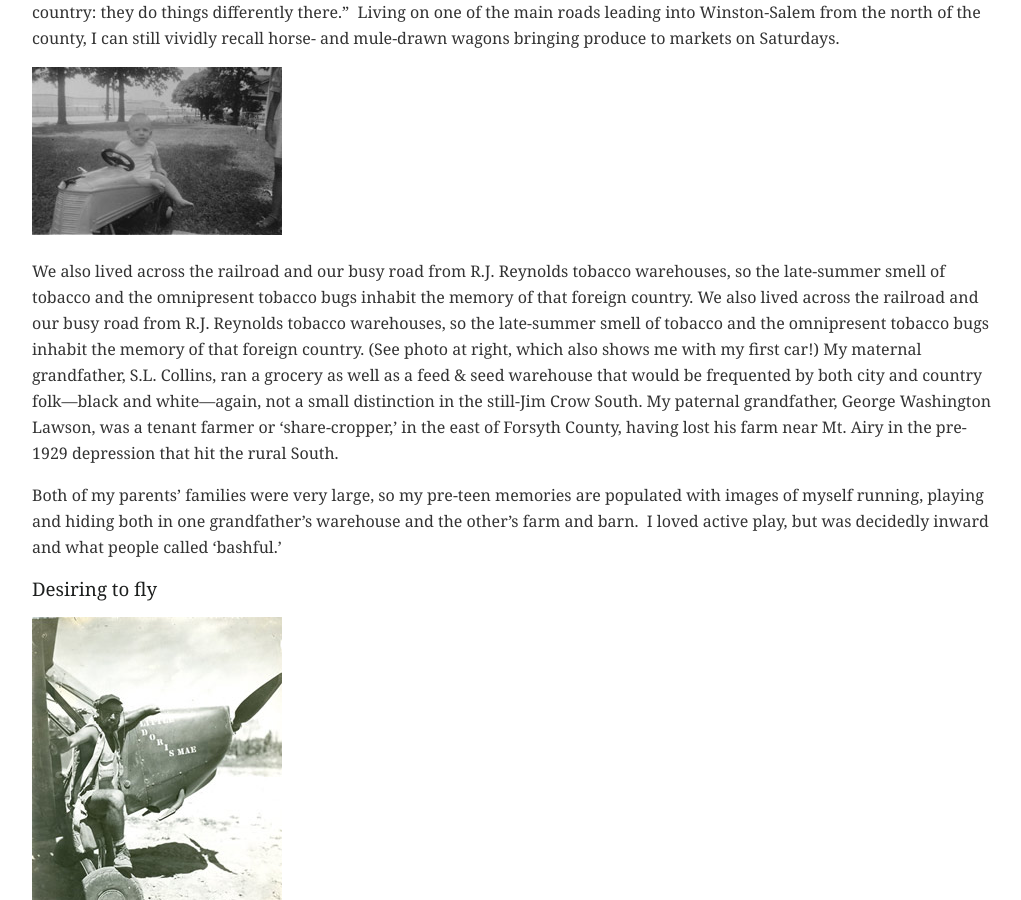
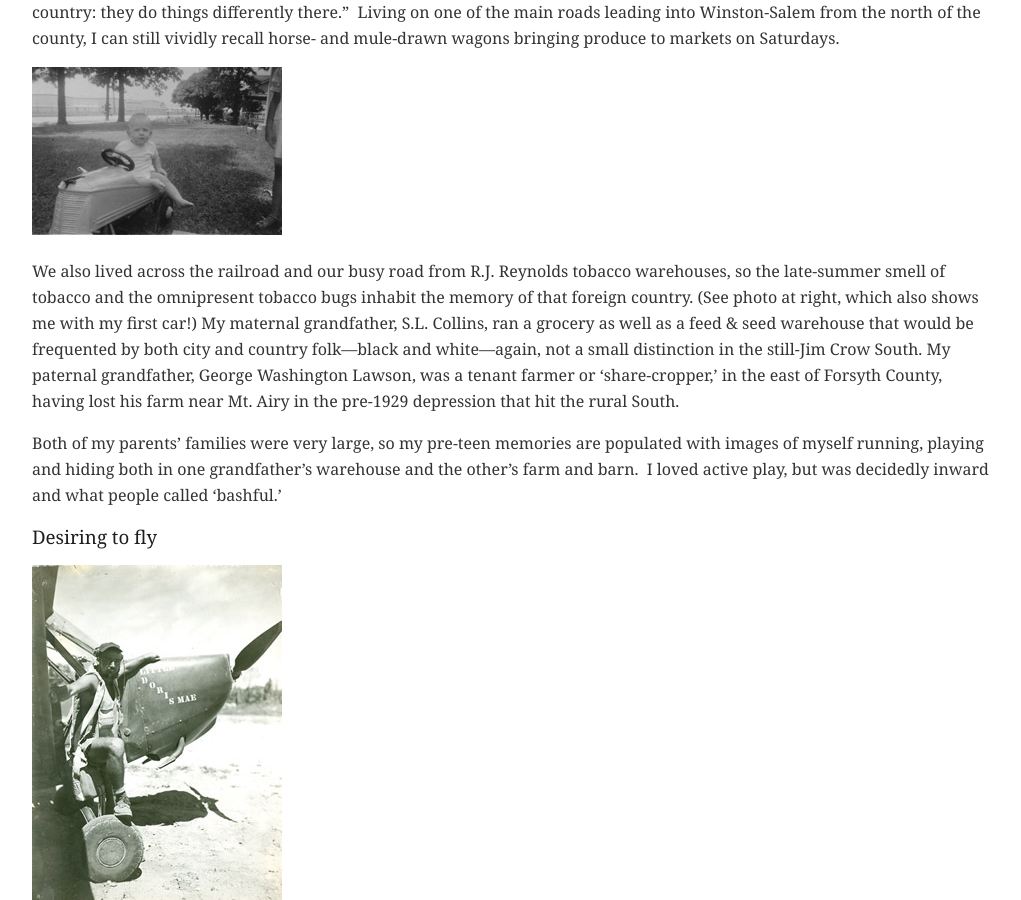
Before and after one commit to jacknlawson/jacknlawson.github.io, a Jekyll site: the page built from aboutjack.md, in a window 1280 px wide and 900 px high, scrolled down 383 px. Shown: the whole window, without its empty margins (128-1149 px from the left). Built offline with Jekyll 4.4.1, drawn with Linux system fonts in a browser that asks for light colours; comment, search, counter and statistics services are not loaded; some of the changed text lies outside the part shown.

Commit message:
Two typo change

```diff
--- a/aboutjack.md
+++ b/aboutjack.md
@@ -11,7 +11,7 @@ L.P. Hartley’s opening sentence in _The Go-Between_ could aptly describe wha
 
 ![A picture of Jack Lawson with his first car](http://jacknlawson.com/images/first-car.jpg)
 
-We also lived across the railroad and our busy road from R.J. Reynolds tobacco warehouses, so the late-summer smell of tobacco and the omnipresent tobacco bugs inhabit the memory of that foreign country. We also lived across the railroad and our busy road from R.J. Reynolds tobacco warehouses, so the late-summer smell of tobacco and the omnipresent tobacco bugs inhabit the memory of that foreign country. (See photo at right, which also shows me with my first car!) My maternal grandfather, S.L. Collins, ran a grocery as well as a feed & seed warehouse that would be frequented by both city and country folk—black and white—again, not a small distinction in the still-Jim Crow South. My paternal grandfather, George Washington Lawson, was a tenant farmer or ‘share-cropper,’ in the east of Forsyth County, having lost his farm near Mt. Airy in the pre-1929 depression that hit the rural South.
+We also lived across the railroad and our busy road from R.J. Reynolds tobacco warehouses, so the late-summer smell of tobacco and the omnipresent tobacco bugs inhabit the memory of that foreign country. (See photo at right, which also shows me with my first car!) My maternal grandfather, S.L. Collins, ran a grocery as well as a feed & seed warehouse that would be frequented by both city and country folk—black and white—again, not a small distinction in the still-Jim Crow South. My paternal grandfather, George Washington Lawson, was a tenant farmer or ‘share-cropper,’ in the east of Forsyth County, having lost his farm near Mt. Airy in the pre-1929 depression that hit the rural South.
 
 Both of my parents’ families were very large, so my pre-teen memories are populated with images of myself running, playing and hiding both in one grandfather’s warehouse and the other’s farm and barn.  I loved active play, but was decidedly inward and what people called ‘bashful.’
 
```
Also changed, not shown: other parts of aboutjack.md (+1 -1 lines).
